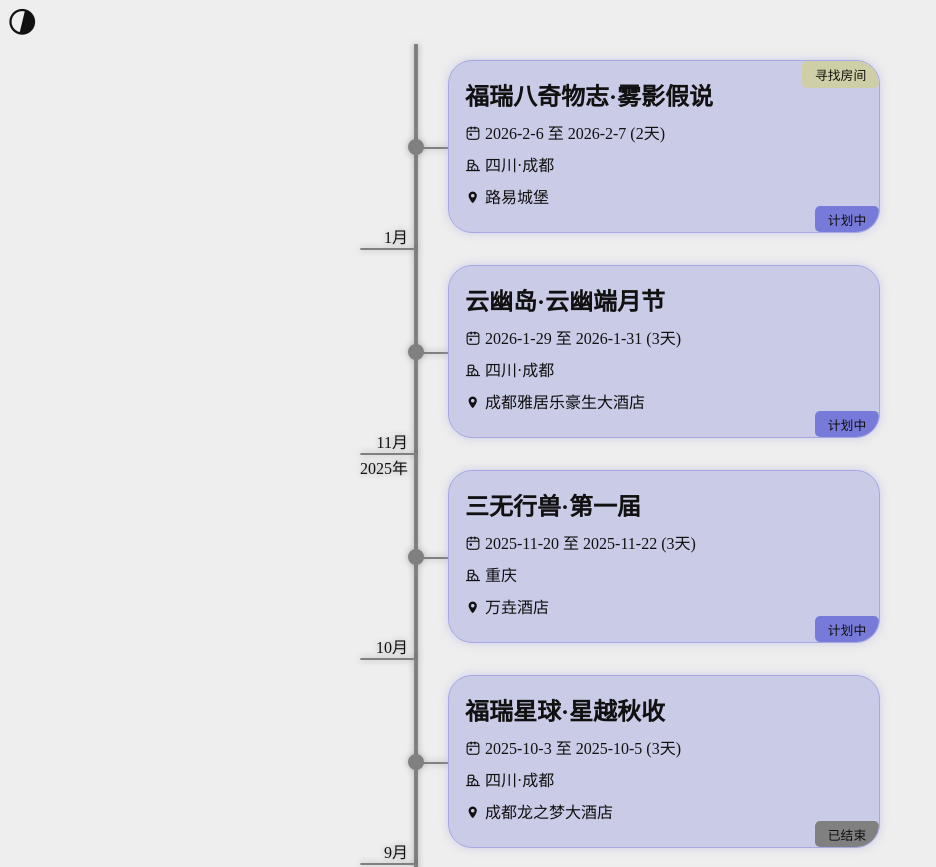
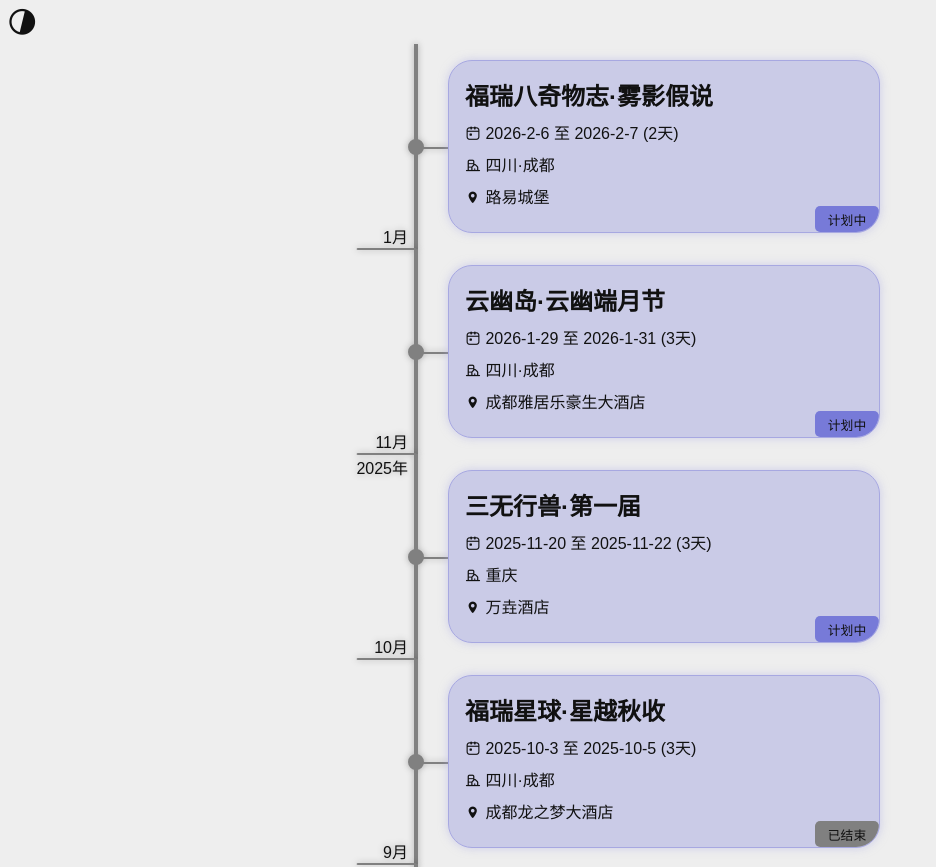
Before and after one commit to kuankuan2007/timeline, a Vue app: page / in a window 1280 px wide. Shown: the top 867 px of the page, without its empty margins (0-936 px from the left). Built offline with nearby package versions, Linux system fonts and the light colour scheme.

Commit message:
fix: 更新 caniuse-lite 版本并移除活动状态字段

```diff
--- a/src/scripts/activitys.ts
+++ b/src/scripts/activitys.ts
@@ -123,7 +123,6 @@ const activitys: Activity[] = [
     province: '四川',
     city: '成都',
     address: '路易城堡',
-    roomStatus: RoomStatue.FindingRoom,
   },
 ];
 export default activitys;
--- a/src/styles/main.scss
+++ b/src/styles/main.scss
@@ -14,3 +14,6 @@ a {
     color: getTheme('active-color');
   }
 }
+*{
+  font-family: sans-serif;
+}
```
Also changed, not shown: 1 other file (tests, documents, lock files or other folders).
